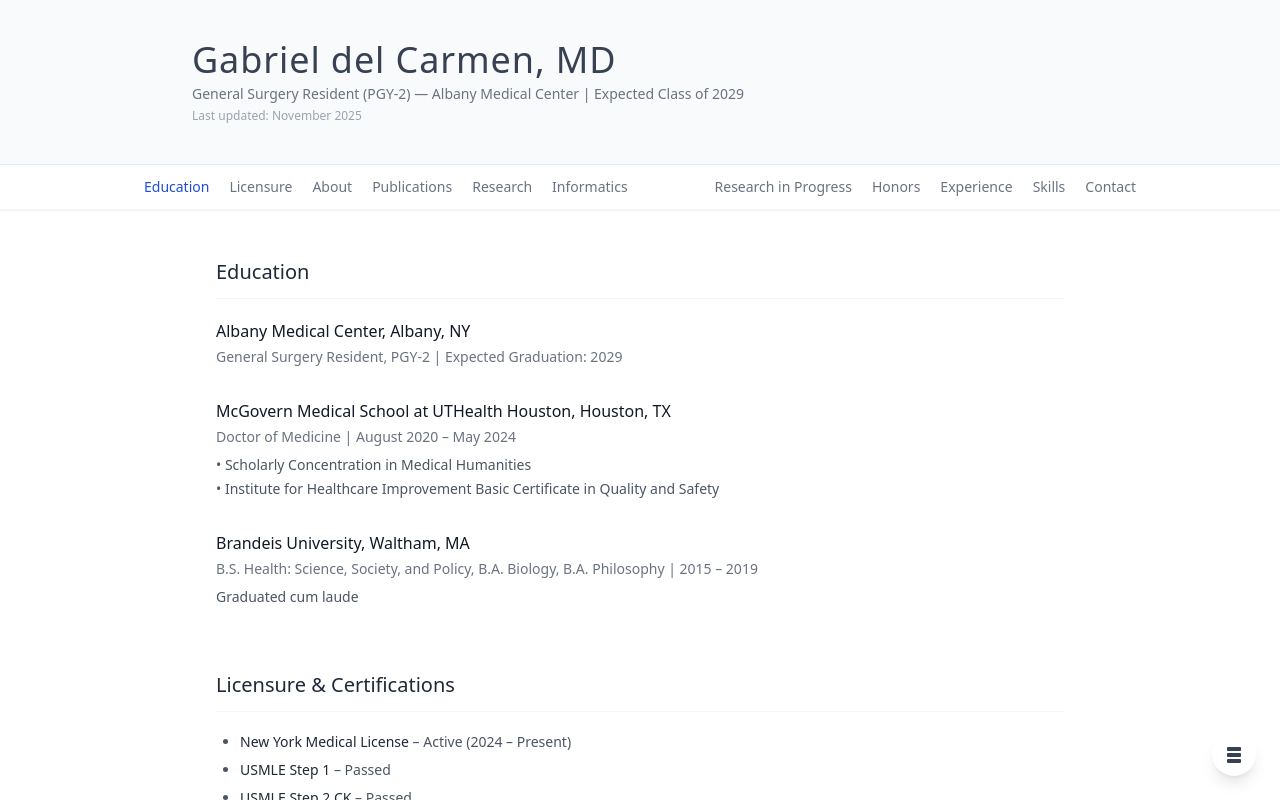
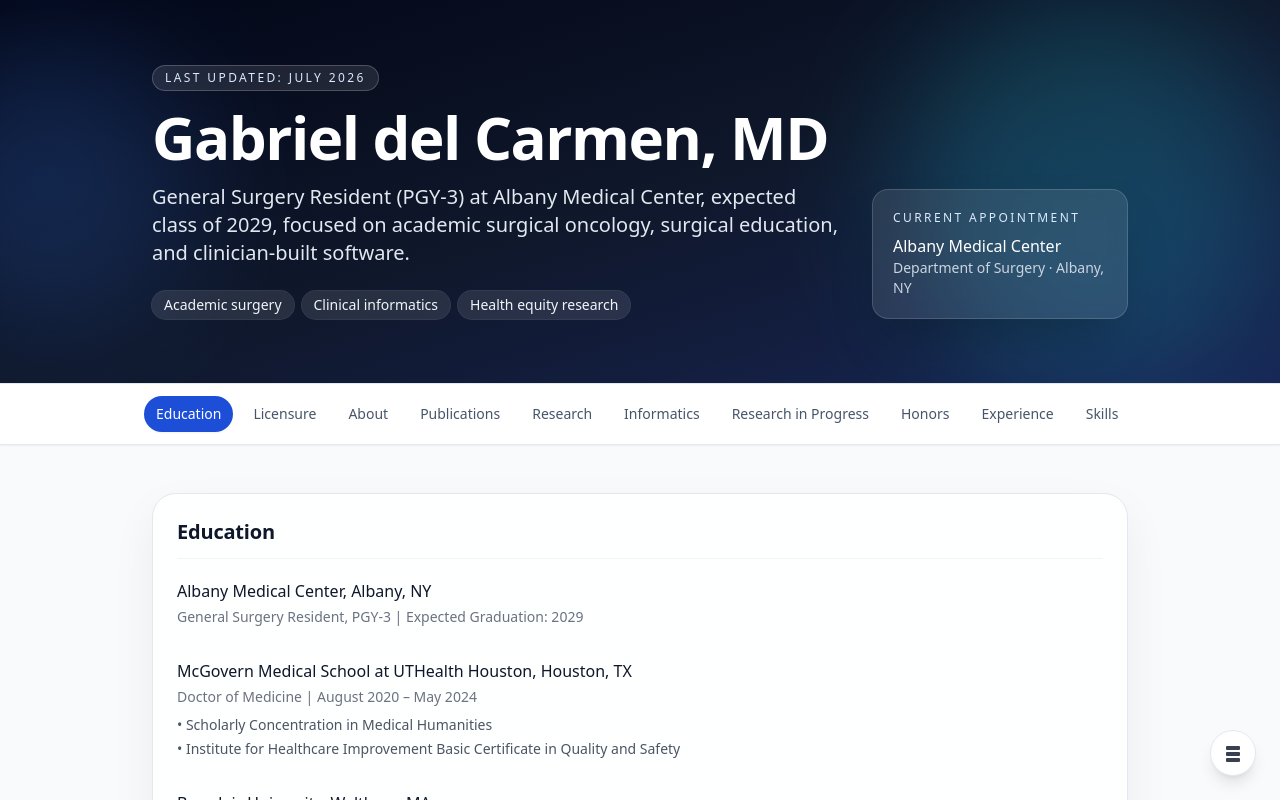
Before and after one commit to gdelcarmen/gabrieldelcarmen.com, a React (Vite) app: page / in a window 1280 px wide. Shown: the top 800 px of the page. Built offline with nearby package versions, Linux system fonts and the light colour scheme.

Commit message:
Polish website visual presentation

```diff
--- a/src/components/CVWebsite.tsx
+++ b/src/components/CVWebsite.tsx
@@ -92,11 +92,11 @@
   const isSectionVisible = (sectionId: string) => Boolean(visibleSections[sectionId]);
 
   return (
-    <div className="min-h-screen bg-white text-gray-800 font-sans antialiased">
+    <div className="min-h-screen bg-slate-50 text-slate-800 font-sans antialiased">
       <Header />
       <Navigation sections={navSections} activeSection={activeSection} onNavigate={handleNavClick} />
 
-      <main className="max-w-4xl mx-auto px-6 py-12">
+      <main className="max-w-5xl mx-auto px-6 py-12">
         <EducationSection isVisible={isSectionVisible('education')} />
         <LicensureSection isVisible={isSectionVisible('licensure')} />
         <AboutSection isVisible={isSectionVisible('about')} />
@@ -117,7 +117,7 @@
       <div className="fixed bottom-6 right-6 z-50">
         <button
           onClick={() => setShowTimeline(!showTimeline)}
-          className="rounded-full p-3 shadow-lg transition-colors bg-white hover:bg-gray-100"
+          className="rounded-full border border-slate-200 bg-white p-3 shadow-lg transition-colors hover:bg-slate-100"
           aria-label="Toggle timeline view"
         >
           <svg xmlns="http://www.w3.org/2000/svg" className="h-5 w-5 text-gray-700" viewBox="0 0 20 20" fill="currentColor">
--- a/src/components/layout/Header.tsx
+++ b/src/components/layout/Header.tsx
@@ -1,19 +1,37 @@
+const highlights = ['Academic surgery', 'Clinical informatics', 'Health equity research'];
+
 const Header = () => (
-  <header className="bg-slate-50 border-b border-slate-200 text-gray-800 py-10 px-6 shadow-sm">
-    <div className="max-w-4xl mx-auto flex justify-between items-center">
-      <div className="flex items-center">
-        <div>
-          <h1 className="text-3xl md:text-4xl font-extralight tracking-wide mb-1 text-gray-700">
-            Gabriel del Carmen, MD
-          </h1>
-          <p className="text-sm text-gray-500 font-light">
-            General Surgery Resident (PGY-2) — Albany Medical Center | Expected Class of 2029
-          </p>
-          <p className="text-xs text-gray-400 font-light mt-1">Last updated: November 2025</p>
+  <header className="relative overflow-hidden border-b border-slate-200 bg-gradient-to-br from-slate-950 via-slate-900 to-blue-950 text-white">
+    <div className="absolute inset-0 opacity-20">
+      <div className="absolute -left-24 top-10 h-72 w-72 rounded-full bg-blue-500 blur-3xl" />
+      <div className="absolute right-0 top-0 h-96 w-96 rounded-full bg-cyan-400 blur-3xl" />
+    </div>
+
+    <div className="relative mx-auto flex max-w-5xl flex-col gap-8 px-6 py-16 md:flex-row md:items-end md:justify-between">
+      <div className="max-w-3xl">
+        <p className="mb-4 inline-flex rounded-full border border-white/20 bg-white/10 px-3 py-1 text-xs font-medium uppercase tracking-[0.2em] text-blue-100 backdrop-blur">
+          Last updated: July 2026
+        </p>
+        <h1 className="text-4xl font-semibold tracking-tight text-white md:text-6xl">
+          Gabriel del Carmen, MD
+        </h1>
+        <p className="mt-4 text-lg font-light leading-8 text-slate-200 md:text-xl">
+          General Surgery Resident (PGY-3) at Albany Medical Center, expected class of 2029,
+          focused on academic surgical oncology, surgical education, and clinician-built software.
+        </p>
+        <div className="mt-6 flex flex-wrap gap-2">
+          {highlights.map((highlight) => (
+            <span key={highlight} className="rounded-full bg-white/10 px-3 py-1 text-sm text-slate-100 ring-1 ring-white/15">
+              {highlight}
+            </span>
+          ))}
         </div>
       </div>
-      <div>
-        {/* Placeholder for future PDF CV integration */}
+
+      <div className="rounded-2xl border border-white/15 bg-white/10 p-5 shadow-2xl backdrop-blur md:min-w-64">
+        <p className="text-xs uppercase tracking-[0.2em] text-blue-100">Current appointment</p>
+        <p className="mt-2 text-base font-medium text-white">Albany Medical Center</p>
+        <p className="text-sm text-slate-300">Department of Surgery · Albany, NY</p>
       </div>
     </div>
   </header>
--- a/src/components/layout/Navigation.tsx
+++ b/src/components/layout/Navigation.tsx
@@ -6,36 +6,31 @@
   onNavigate: (sectionId: string) => void;
 }
 
-const Navigation = ({ activeSection, sections, onNavigate }: NavigationProps) => {
-  const midpoint = Math.ceil(sections.length / 2);
-  const left = sections.slice(0, midpoint);
-  const right = sections.slice(midpoint);
+const Navigation = ({ activeSection, sections, onNavigate }: NavigationProps) => (
+  <nav className="sticky top-0 z-50 border-b border-slate-200 bg-white/90 shadow-sm backdrop-blur-xl">
+    <div className="mx-auto max-w-5xl px-4">
+      <ul className="flex gap-2 overflow-x-auto py-3 text-xs md:text-sm">
+        {sections.map((section) => {
+          const isActive = activeSection === section.id;
 
-  const renderLink = (section: NavSection) => (
-    <li key={section.id} className="mr-4 md:mr-5 last:mr-0">
+          return (
+            <li key={section.id} className="shrink-0">
               <button
                 onClick={() => onNavigate(section.id)}
-        className={`${activeSection === section.id ? 'text-blue-700 font-medium' : 'text-gray-500'} transition-colors`}
+                className={`rounded-full px-3 py-2 transition-all ${
+                  isActive
+                    ? 'bg-blue-700 text-white shadow-sm'
+                    : 'text-slate-600 hover:bg-slate-100 hover:text-slate-950'
+                }`}
               >
                 {section.label}
               </button>
             </li>
           );
-
-  return (
-    <nav className="sticky top-0 bg-white border-b border-gray-100 z-50 shadow-sm">
-      <div className="max-w-5xl mx-auto px-4">
-        <div className="flex justify-between">
-          <ul className="flex py-3 text-xs md:text-sm">
-            {left.map(renderLink)}
+        })}
       </ul>
-          <ul className="flex py-3 text-xs md:text-sm">
-            {right.map(renderLink)}
-          </ul>
-        </div>
     </div>
   </nav>
 );
-};
 
 export default Navigation;
--- a/src/components/layout/TimelineModal.tsx
+++ b/src/components/layout/TimelineModal.tsx
@@ -20,7 +20,7 @@
       <div className="overflow-x-auto">
         <div className="min-w-max">
           <div className="h-1 bg-gray-200 relative mb-8">
-            {[2015, 2017, 2019, 2020, 2021, 2023, 2024, 2025].map((year, index) => (
+            {[2015, 2017, 2019, 2020, 2021, 2023, 2024, 2026].map((year, index) => (
               <div key={year} className="absolute transform -translate-x-1/2" style={{ left: `${index * 14.28}%` }}>
                 <div className="h-3 w-3 rounded-full bg-blue-500 mb-2"></div>
                 <span className="text-xs text-gray-600">{year}</span>
@@ -41,7 +41,7 @@
 
             <div className="col-span-1 p-3 rounded bg-purple-50">
               <h3 className="text-sm font-medium text-gray-800">Albany Medical Center</h3>
-              <p className="text-xs text-gray-600">2024-Present</p>
+              <p className="text-xs text-gray-600">2024-Present · PGY-3</p>
             </div>
           </div>
 
--- a/src/components/sections/EducationSection.tsx
+++ b/src/components/sections/EducationSection.tsx
@@ -11,7 +11,7 @@
     <div className="space-y-8">
       <div>
         <h3 className="text-base font-medium text-gray-900">Albany Medical Center, Albany, NY</h3>
-        <p className="text-sm text-gray-500 mt-1">General Surgery Resident, PGY-2 | Expected Graduation: 2029</p>
+        <p className="text-sm text-gray-500 mt-1">General Surgery Resident, PGY-3 | Expected Graduation: 2029</p>
       </div>
       <div>
         <h3 className="text-base font-medium text-gray-900">McGovern Medical School at UTHealth Houston, Houston, TX</h3>
--- a/src/components/sections/ExperienceSection.tsx
+++ b/src/components/sections/ExperienceSection.tsx
@@ -9,6 +9,15 @@
         >
           <h2 className="text-xl font-light text-gray-800 pb-3 mb-5 border-b border-gray-100">Leadership Experience</h2>
           <div className="space-y-8">
+            <div>
+              <h3 className="text-base font-medium text-gray-900">Albany Medical Center, Department of Surgery</h3>
+              <p className="text-sm text-gray-500 mt-1">General Surgery Resident | 2024 – Present</p>
+              <ul className="mt-2 text-sm text-gray-600 font-light space-y-1">
+                <li>• Provides acute care, trauma, and general surgery service coverage as part of a tertiary academic medical center</li>
+                <li>• Contributes to resident education, clinical quality improvement, and informatics projects designed for surgical teams</li>
+              </ul>
+            </div>
+
             <div>
               <h3 className="text-base font-medium text-gray-900">Gold Humanism Honor Society, McGovern Medical School</h3>
               <p className="text-sm text-gray-500 mt-1">Internal Vice President | 2023 – 2024</p>
--- a/src/components/sections/LicensureSection.tsx
+++ b/src/components/sections/LicensureSection.tsx
@@ -21,7 +21,7 @@
         <span className="font-medium text-gray-800">USMLE Step 2 CK</span> – Passed
       </li>
       <li>
-        <span className="font-medium text-gray-800">USMLE Step 3</span> – Planned for 2025
+        <span className="font-medium text-gray-800">USMLE Step 3</span> – Passed
       </li>
       <li>
         <span className="font-medium text-gray-800">Advanced Cardiovascular Life Support (ACLS)</span> – Expires October 2026
--- a/src/components/sections/ResearchSection.tsx
+++ b/src/components/sections/ResearchSection.tsx
@@ -9,6 +9,16 @@
         >
           <h2 className="text-xl font-light text-gray-800 pb-3 mb-5 border-b border-gray-100">Research Experience</h2>
           <div className="space-y-8">
+            <div>
+              <h3 className="text-base font-medium text-gray-900">Surgical Education & Clinical Informatics, Albany Medical Center</h3>
+              <p className="text-sm text-gray-500 mt-1">Resident Investigator | 2024 – Present</p>
+              <ul className="mt-2 text-sm text-gray-600 font-light space-y-1">
+                <li>• Develops clinician-facing software tools that support trauma workflows, residency curricula, and bedside decision-making</li>
+                <li>• Studies applications of AI, NLP, and computer vision in surgical education, clinical translation, and patient communication</li>
+                <li>• Leads projects focused on bias evaluation, multilingual clinical translation, and practical deployment of secure clinical decision support</li>
+              </ul>
+            </div>
+
             <div>
               <h3 className="text-base font-medium text-gray-900">Vilar Lab, MD Anderson Cancer Center</h3>
               <p className="text-sm text-gray-500 mt-1">Research Associate | 2021 – 2024</p>
--- a/src/index.css
+++ b/src/index.css
@@ -44,3 +44,27 @@
 .max-h-90vh {
   max-height: 90vh;
 }
+@layer components {
+  section[id] {
+    scroll-margin-top: 5rem;
+    border: 1px solid rgb(226 232 240);
+    border-radius: 1.5rem;
+    background: rgb(255 255 255 / 0.92);
+    padding: 1.5rem;
+    box-shadow: 0 18px 45px rgb(15 23 42 / 0.06);
+  }
+
+  section[id] h2 {
+    color: rgb(15 23 42);
+    font-weight: 600;
+    letter-spacing: -0.01em;
+  }
+
+  section[id] h3 {
+    color: rgb(15 23 42);
+  }
+
+  a {
+    text-underline-offset: 3px;
+  }
+}
```
Lines whose indentation alone changed are shown as unchanged.
